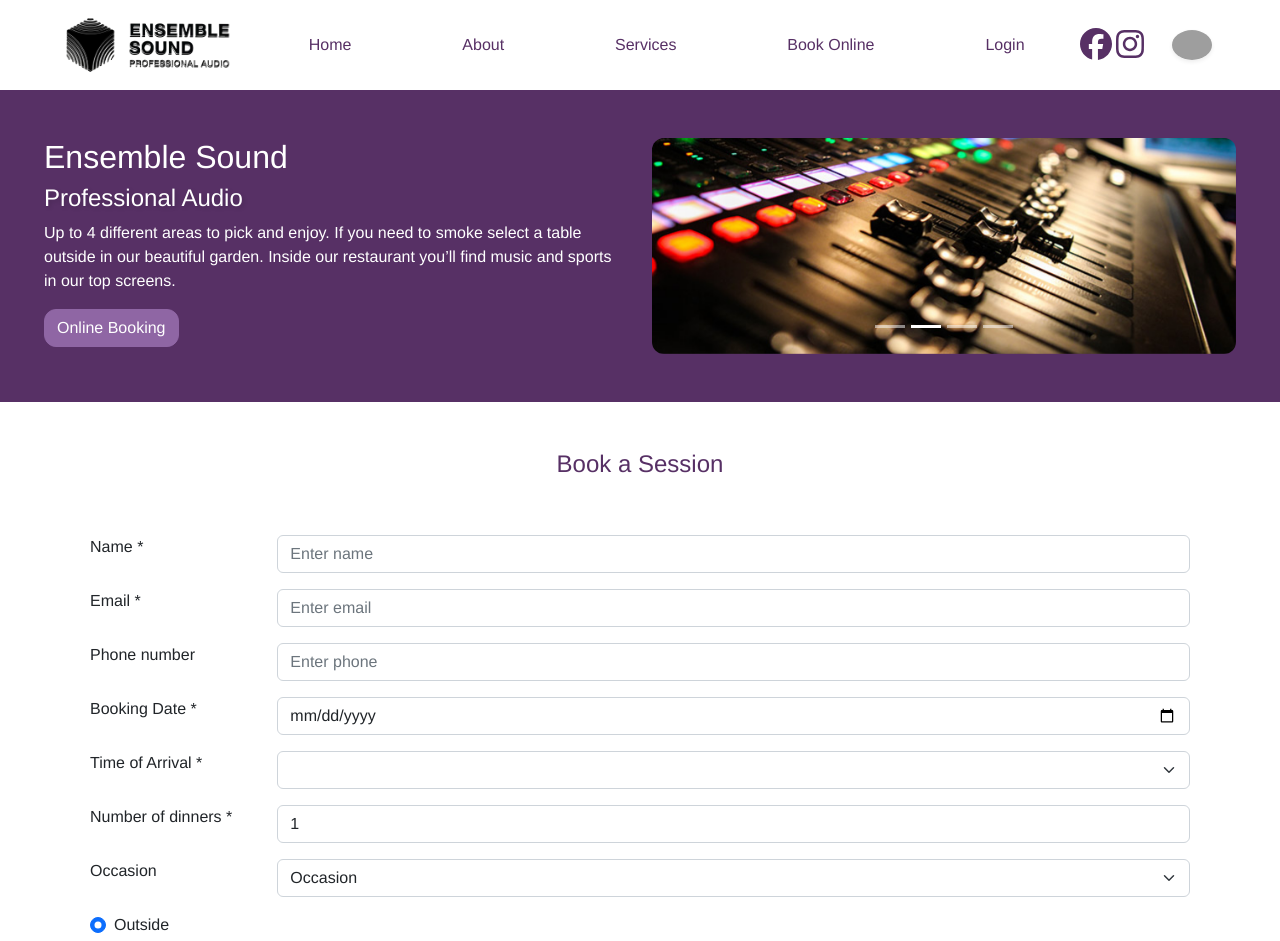
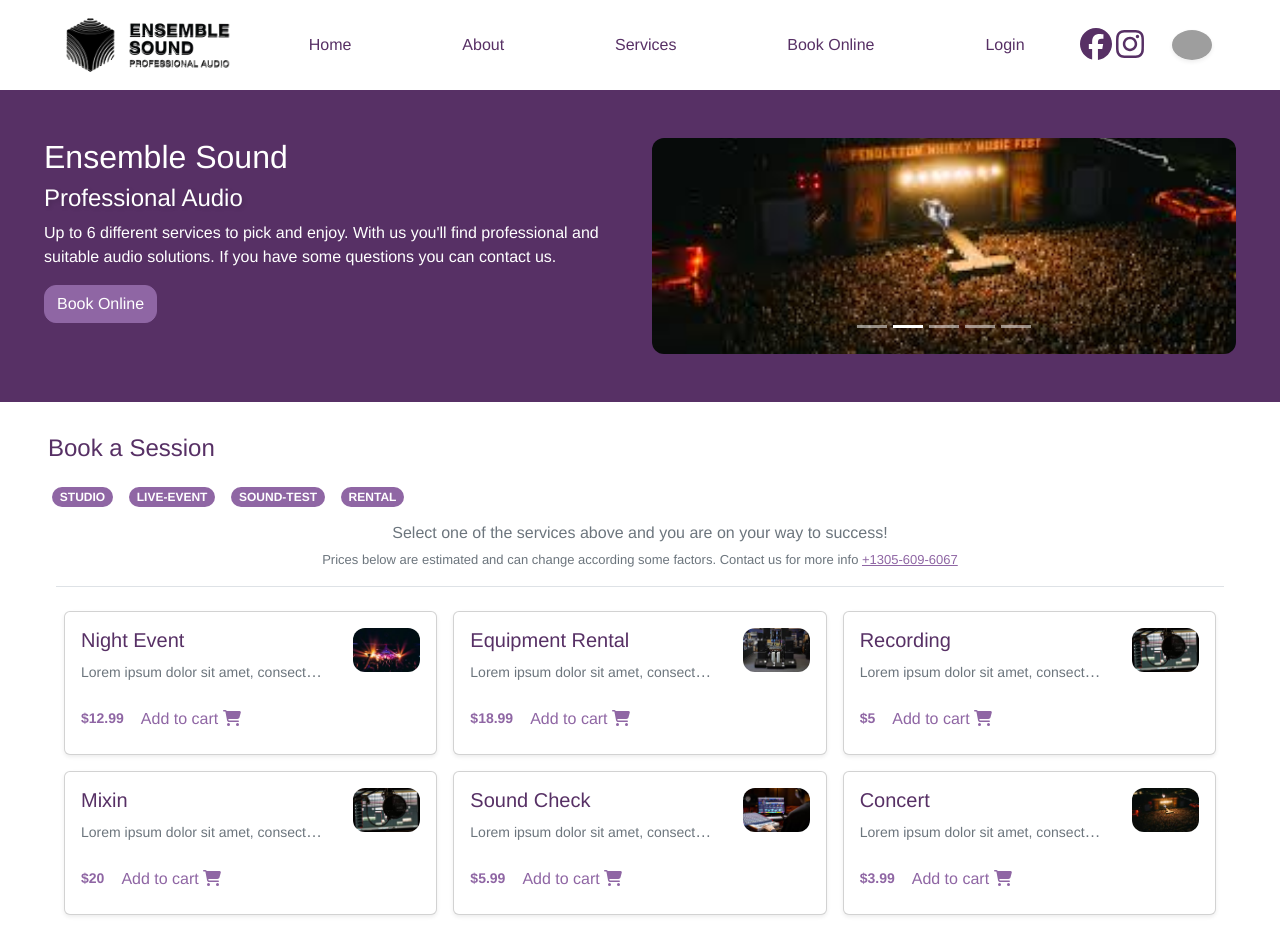
Before and after one commit to JuankGF/ensemble_sound, a React (Create React App) app: page /book_online/services in a window 1280 px wide. Shown: the top 941 px of the page. Built offline with nearby package versions, Linux system fonts and the light colour scheme; grey boxes are pictures that could not be loaded.

Commit message:
Implement outlet for booking routes

```diff
--- a/src/components/book/BookEvent.tsx
+++ b/src/components/book/BookEvent.tsx
@@ -1,36 +1,44 @@
 import React from "react";
-import { Container } from "react-bootstrap";
-import { useNavigate } from "react-router-dom";
+import { Outlet, useLocation, useNavigate } from "react-router-dom";
 
 import { useWindowSize } from "../../hooks/useWindowSize";
 import Hero from "../utils/Hero";
 import ImageCarousel from "../utils/ImageCarousel";
-import BookingForm from "./BookingForm";
-import bg1 from "../../assets/images/ensemble_bg.jpg";
-import bg2 from "../../assets/images/ensemble_bg2.jpg";
-import bg3 from "../../assets/images/ensemble_bg3.jpg";
-import bg4 from "../../assets/images/ensemble_bg4.jpg";
+import bg1 from "../../assets/images/service.jpeg";
+import bg2 from "../../assets/images/service2.jpeg";
+import bg3 from "../../assets/images/service3.jpg";
+import bg4 from "../../assets/images/service4.jpeg";
+import bg5 from "../../assets/images/service5.jpeg";
 
 export default function BookEvent() {
   const { isMobile } = useWindowSize();
   const navigate = useNavigate();
+  const location = useLocation();
+
+  const heroButton = {
+    label: location.pathname.includes("/services")
+      ? "Book Online"
+      : "Service Booking",
+    link: location.pathname.includes("/services")
+      ? "/book_online"
+      : "/book_online/services",
+  };
 
   return (
     <>
       <Hero
-        text="Up to 4 different areas to pick and enjoy. If you need to smoke select a table outside in our beautiful garden. Inside our restaurant you’ll find music and sports in our top screens."
+        text="Up to 6 different services to pick and enjoy. With us you'll find professional and suitable audio solutions. If you have some questions you can contact us."
         className="bg-primary section"
         button_variant="secondary"
         text_class="text-white"
-        button_label="Online Booking"
-        button_action={() => navigate("/services")}
+        button_label={heroButton.label}
+        button_action={() => navigate(heroButton.link)}
       >
-        {!isMobile && <ImageCarousel image_sources={[bg1, bg2, bg3, bg4]} />}
+        {!isMobile && (
+          <ImageCarousel image_sources={[bg1, bg2, bg3, bg4, bg5]} />
+        )}
       </Hero>
-      <Container className="center-container px-6">
-        <h4 className="text-primary text-center">Book a Session</h4>
-        <BookingForm />
-      </Container>
+      <Outlet />
     </>
   );
 }
--- /dev/null
+++ b/src/components/book/BookSession.tsx
@@ -0,0 +1,12 @@
+import React from "react";
+import { Container } from "react-bootstrap";
+import BookingForm from "./BookingForm";
+
+export default function BookSession() {
+  return (
+    <Container className="center-container px-6">
+      <h4 className="text-primary text-center">Book a Session</h4>
+      <BookingForm />
+    </Container>
+  );
+}
--- a/src/components/book/BookingForm.tsx
+++ b/src/components/book/BookingForm.tsx
@@ -12,14 +12,10 @@ const BookingSchema = Yup.object().shape({
   phone: Yup.string().optional(),
   booking_date: Yup.string().required(),
   arrival_time: Yup.string().required(),
-  dinners: Yup.number()
-    .required()
-    .min(1)
-    .max(80, "Sorry, 80 is our full capacity."),
-  occasion: Yup.string()
+  type: Yup.string()
     .optional()
-    .oneOf(["anniversary", "birthday", "engagement"]),
-  restaurant_area: Yup.string().required().oneOf(["inside", "outside"]),
+    .oneOf(["anniversary", "birthday", "engagement", "concert"]),
+  description: Yup.string().required(),
 });
 
 const initialValues = {
@@ -28,9 +24,8 @@ const initialValues = {
   phone: "",
   booking_date: "",
   arrival_time: "",
-  dinners: 1,
-  occasion: "",
-  restaurant_area: "outside",
+  type: "",
+  description: "",
 };
 
 export default function BookingForm() {
@@ -45,7 +40,7 @@ export default function BookingForm() {
         setTimeout(() => {
           console.log(JSON.stringify(values, null, 2));
           setSubmitting(false);
-          navigate("/book_online/book-success");
+          navigate("/book_online/book_success");
         }, 400);
       }}
     >
@@ -128,59 +123,37 @@ export default function BookingForm() {
             }
           />
           <Field
-            type="number"
-            placeholder="Enter number of dinners"
-            field="dinners"
-            label="Number of dinners"
+            type="select"
+            placeholder="Enter event type"
+            field="type"
+            label="Event type"
             onChange={handleChange}
             onBlur={handleBlur}
-            value={values.dinners}
+            value={values.type}
             className="mb-3"
-            error={errors.dinners}
-            touched={touched.dinners}
-            required
-          />
-          <Field
-            type="select"
-            placeholder="Enter occasion"
-            field="occasion"
-            label="Occasion"
-            onChange={handleChange}
-            onBlur={handleBlur}
-            value={values.occasion}
-            className="mb-3"
-            error={errors.occasion}
-            touched={touched.occasion}
+            error={errors.type}
+            touched={touched.type}
             options={[
               { name: "Occasion", value: "" },
               { name: "Anniversary", value: "anniversary" },
               { name: "Birthday", value: "birthday" },
               { name: "Engagement", value: "engagement" },
+              { name: "Concert", value: "concert" },
             ]}
           />
-          <Form.Group controlId="restaurant_area">
-            <Form.Check
-              label="Outside"
-              name="restaurant_area"
-              type="radio"
-              id="outside"
-              value="outside"
-              defaultChecked={values.restaurant_area === "outside"}
+          <Field
+            as="textarea"
+            placeholder="Enter description"
+            field="description"
+            label="Description"
             onChange={handleChange}
             onBlur={handleBlur}
+            value={values.description}
+            className="mb-3"
+            error={errors.description}
+            touched={touched.description}
           />
-            <Form.Check
-              label="Inside"
-              name="restaurant_area"
-              type="radio"
-              id="inside"
-              value="inside"
-              defaultChecked={values.restaurant_area === "inside"}
-              onChange={handleChange}
-              onBlur={handleBlur}
-            />
-          </Form.Group>
-
+          <div className="d-flex justify-content-center">
             <Button
               type="submit"
               disabled={isSubmitting || !isValid}
@@ -189,6 +162,7 @@ export default function BookingForm() {
             >
               Submit
             </Button>
+          </div>
         </Form>
       )}
     </Formik>
--- /dev/null
+++ b/src/components/book/Services.tsx
@@ -0,0 +1,91 @@
+import { useContext, useState } from "react";
+import { Badge, Col, Container, Row } from "react-bootstrap";
+
+import { serviceList } from "../utils/data";
+import ServiceCard from "../home/ServiceCard";
+import { CartContext } from "../../context/CartContext";
+import { UserContext } from "../../context/UserContext";
+
+const filters = ["studio", "live-event", "sound-test", "rental"];
+const hasCategory = (filters: string[], itemCategories: string[]) => {
+  let hasCategory = false;
+  for (let index = 0; index < itemCategories.length && !hasCategory; index++) {
+    const category = itemCategories[index];
+    hasCategory = filters.includes(category);
+  }
+  return hasCategory;
+};
+
+export default function Services() {
+  const cart = useContext(CartContext);
+  const userCtx = useContext(UserContext);
+  const [activeFilters, setActiveFilters] = useState([] as string[]);
+
+  const toogleFilter = (newFilter: string) => {
+    const filters = [...activeFilters];
+    const filterIndex = filters.indexOf(newFilter);
+    if (filterIndex !== -1) filters.splice(filterIndex, 1);
+    else filters.push(newFilter);
+    setActiveFilters(filters);
+  };
+
+  return (
+    <Container className="section px-5">
+      <Row className="mt-3">
+        <h4 className="text-primary">Book a Session</h4>
+        <div className="d-inline-flex my-3 gx-3 w-100 overflow-auto">
+          {filters.map((f) => (
+            <Badge
+              bg={activeFilters.includes(f) ? "primary" : "secondary"}
+              className="rounded-md cursor-pointer mx-2"
+              key={f}
+              onClick={() => toogleFilter(f)}
+            >
+              {f.toUpperCase()}
+            </Badge>
+          ))}
+        </div>
+        <h6 className="text-muted text-center">
+          Select one of the services above and you are on your way to success!{" "}
+        </h6>
+        <small className="text-muted text-sm text-center">
+          Prices below are estimated and can change according some factors.
+          Contact us for more info{" "}
+          <a href="tel:1305-609-6067" className="text-secondary">
+            +1305-609-6067
+          </a>
+        </small>
+      </Row>
+      <Row className="mt-3 border-top mx-2 py-2 g-3 pb-5">
+        {serviceList.map((service) => {
+          const shouldRender =
+            activeFilters.length === 0 ||
+            hasCategory(activeFilters, service?.categories ?? []);
+          return (
+            shouldRender && (
+              <Col xs={12} sm={6} lg={4} key={service.name}>
+                <ServiceCard
+                  id={service.id}
+                  image={service.image}
+                  name={service.name}
+                  description={service.description}
+                  price={service.price}
+                  estimated_duration={service.estimated_duration}
+                  layoutHorizontal
+                  addToCart={() =>
+                    cart?.addToCart({
+                      customerId: userCtx.userId,
+                      serviceId: service.id,
+                      qty: 1,
+                      price: 0,
+                    })
+                  }
+                />
+              </Col>
+            )
+          );
+        })}
+      </Row>
+    </Container>
+  );
+}
--- a/src/components/book/index.ts
+++ b/src/components/book/index.ts
@@ -2,5 +2,6 @@ import BookEvent from "./BookEvent";
 import BookingForm from "./BookingForm";
 import BookingTimesPicker from "./BookingTimesPicker";
 import BookSucces from "./BookSucces";
+import Services from "./Services";
 
-export { BookEvent, BookSucces, BookingForm, BookingTimesPicker };
+export { BookEvent, BookSucces, BookingForm, BookingTimesPicker, Services };
```
Lines whose indentation alone changed are shown as unchanged.
